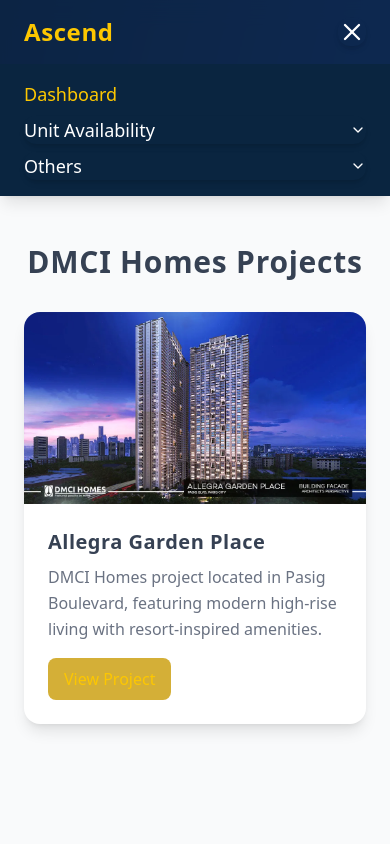
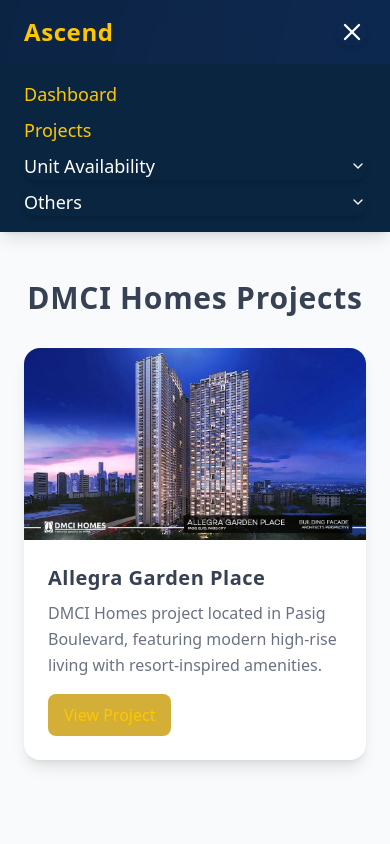
Before and after one commit to jiskulorde/ascend, a Next.js app: page /projects in a window 390 px wide. Both pictures are taken after a click on the button 352 px from the left and 32 px from the top of the page. Shown: the top 844 px of the page. Built offline with nearby package versions, Linux system fonts and the light colour scheme.

Commit message:
Navbar complete 1

```diff
--- a/src/components/Navbar.tsx
+++ b/src/components/Navbar.tsx
@@ -128,7 +128,13 @@
           >
             Dashboard
           </Link>
-
+          <Link
+            href="/projects"
+            className="block text-lg hover:text-[#d4af37] transition-colors"
+            onClick={() => setIsOpen(false)}
+          >
+            Projects
+          </Link>
           {/* Mobile Unit Availability */}
           <div>
             <button
```
